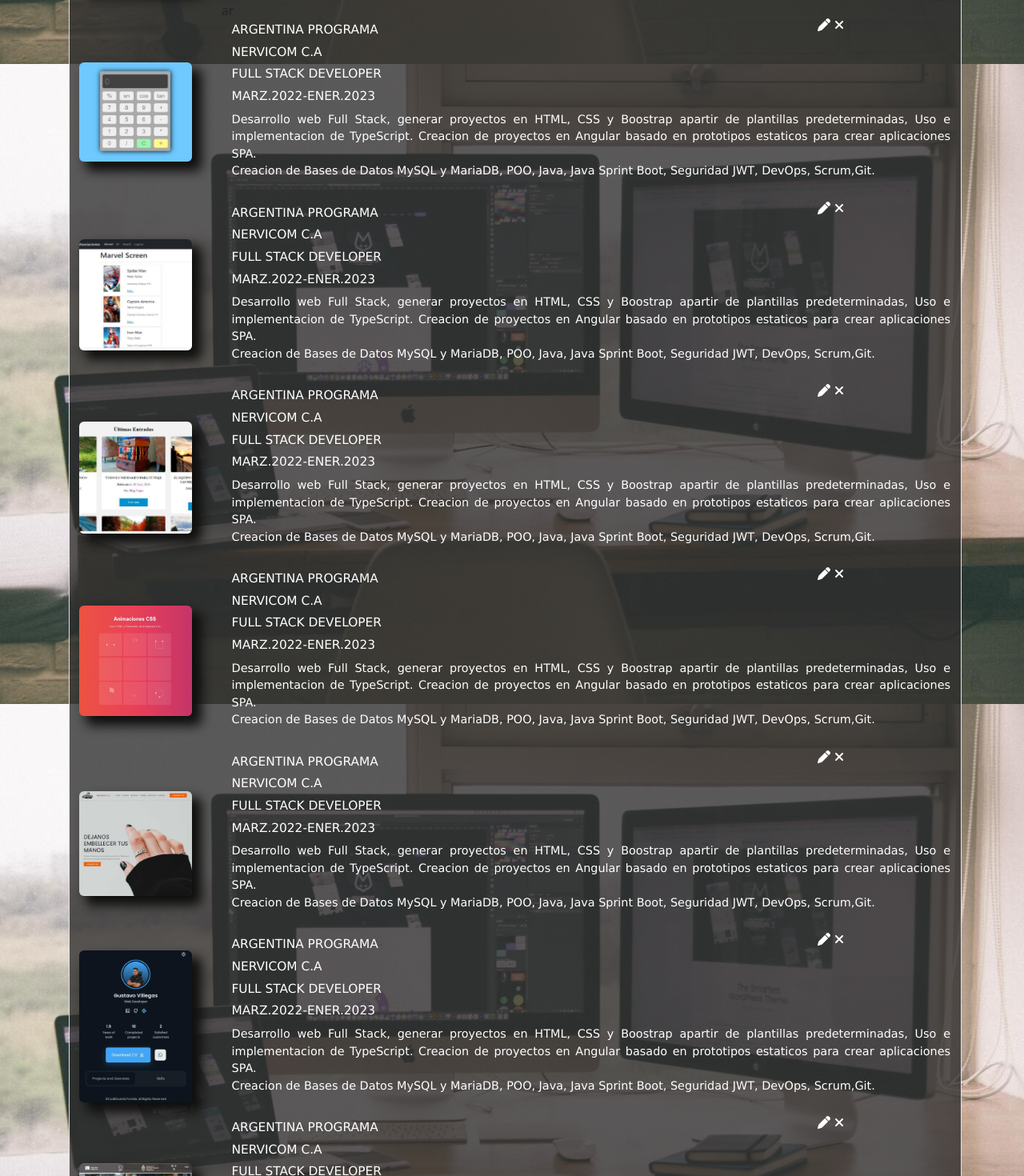
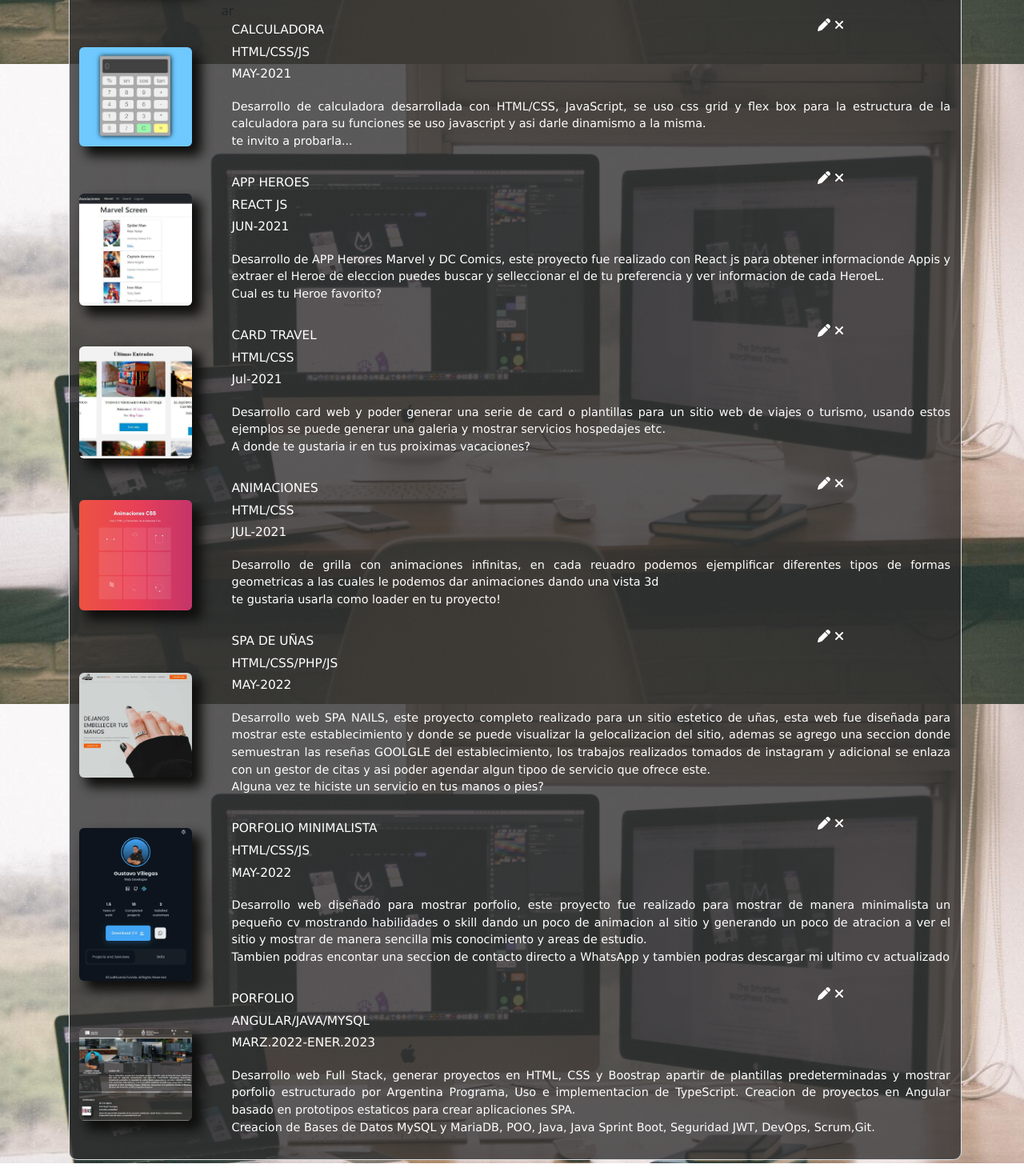
Before and after one commit to opel777/Portafoliofrontend2, an Angular app: page / in a window 1280 px wide. Shown: the part 3120-4590 px from the top of the page at 80% size. Built offline with nearby package versions, Linux system fonts and the light colour scheme.

Commit message:
agregando descripcion y detalles a proyectos

```diff
--- a/src/app/componentes/proyectos/proyectos.component.html
+++ b/src/app/componentes/proyectos/proyectos.component.html
@@ -13,7 +13,7 @@
       />
     </div>
     <div class="col-9 col-sm-10 col-md-10 col-lg-10">
-      <h2 class="proyectos">APP PELICULAS</h2>
+      <h2 class="nombre_proyectos">APP PELICULAS</h2>
       <div class="edit_about">
         <a href="#" class="edit-right">
           <i class="fa fa-pen"></i>
@@ -22,9 +22,9 @@
           ><i class="fa-sharp fa-solid fa-xmark"></i
         ></a>
       </div>
-      <h2 class="proyectos">REACT JS</h2>
-      <h2 class="proyectos">MAY-2022</h2>
-      <p class="proyectos">
+      <h2 class="tegnologia_proyectos">REACT JS</h2>
+      <h2 class="fecha_proyectos">MAY-2022</h2>
+      <p class="descripcion_proyectos">
         Desarrollo de App de peliculas, esta app fue realizada en React Js la
         cual extraemos de una Api la informacion y la pintamos en pantalla.<br />Esta
         app muestra un listado inicial de las peliculas mas relevantes y
@@ -44,7 +44,7 @@
       />
     </div>
     <div class="col-9 col-sm-10 col-md-10 col-lg-10">
-      <h2 class="experiencia">ARGENTINA PROGRAMA</h2>
+      <h2 class="nombre_proyectos">CALCULADORA</h2>
       <div class="edit_about">
         <a href="#" class="edit-right">
           <i class="fa fa-pen"></i>
@@ -53,16 +53,13 @@
           ><i class="fa-sharp fa-solid fa-xmark"></i
         ></a>
       </div>
-      <h2 class="experiencia">NERVICOM C.A</h2>
-      <h2 class="experiencia">FULL STACK DEVELOPER</h2>
-      <h2 class="experiencia">MARZ.2022-ENER.2023</h2>
-      <p class="experiencia">
-        Desarrollo web Full Stack, generar proyectos en HTML, CSS y Boostrap
-        apartir de plantillas predeterminadas, Uso e implementacion de
-        TypeScript. Creacion de proyectos en Angular basado en prototipos
-        estaticos para crear aplicaciones SPA.<br />Creacion de Bases de Datos
-        MySQL y MariaDB, POO, Java, Java Sprint Boot, Seguridad JWT, DevOps,
-        Scrum,Git.
+      <h2 class="tegnologia_proyectos">HTML/CSS/JS</h2>
+      <h2 class="fecha_proyectos">MAY-2021</h2>
+      <p class="descripcion_proyectos">
+        Desarrollo de calculadora desarrollada con HTML/CSS, JavaScript, se uso
+        css grid y flex box para la estructura de la calculadora para su
+        funciones se uso javascript y asi darle dinamismo a la misma.<br />
+        te invito a probarla...
       </p>
     </div>
     <div class="col-3 col-sm-2 col-md-2 col-lg-2 logoTrabajo text-center">
@@ -75,7 +72,7 @@
       />
     </div>
     <div class="col-9 col-sm-10 col-md-10 col-lg-10">
-      <h2 class="experiencia">ARGENTINA PROGRAMA</h2>
+      <h2 class="nombre_proyectos">APP HEROES</h2>
       <div class="edit_about">
         <a href="#" class="edit-right">
           <i class="fa fa-pen"></i>
@@ -84,16 +81,14 @@
           ><i class="fa-sharp fa-solid fa-xmark"></i
         ></a>
       </div>
-      <h2 class="experiencia">NERVICOM C.A</h2>
-      <h2 class="experiencia">FULL STACK DEVELOPER</h2>
-      <h2 class="experiencia">MARZ.2022-ENER.2023</h2>
-      <p class="experiencia">
-        Desarrollo web Full Stack, generar proyectos en HTML, CSS y Boostrap
-        apartir de plantillas predeterminadas, Uso e implementacion de
-        TypeScript. Creacion de proyectos en Angular basado en prototipos
-        estaticos para crear aplicaciones SPA.<br />Creacion de Bases de Datos
-        MySQL y MariaDB, POO, Java, Java Sprint Boot, Seguridad JWT, DevOps,
-        Scrum,Git.
+      <h2 class="tegnologia_proyectos">REACT JS</h2>
+      <h2 class="fecha_proyectos">JUN-2021</h2>
+      <p class="descripcion_proyectos">
+        Desarrollo de APP Herores Marvel y DC Comics, este proyecto fue
+        realizado con React js para obtener informacionde Appis y extraer el
+        Heroe de eleccion puedes buscar y selleccionar el de tu preferencia y
+        ver informacion de cada HeroeL.<br />
+        Cual es tu Heroe favorito?
       </p>
     </div>
     <div class="col-3 col-sm-2 col-md-2 col-lg-2 logoTrabajo text-center">
@@ -106,7 +101,7 @@
       />
     </div>
     <div class="col-9 col-sm-10 col-md-10 col-lg-10">
-      <h2 class="experiencia">ARGENTINA PROGRAMA</h2>
+      <h2 class="nombre_proyectos">CARD TRAVEL</h2>
       <div class="edit_about">
         <a href="#" class="edit-right">
           <i class="fa fa-pen"></i>
@@ -115,16 +110,13 @@
           ><i class="fa-sharp fa-solid fa-xmark"></i
         ></a>
       </div>
-      <h2 class="experiencia">NERVICOM C.A</h2>
-      <h2 class="experiencia">FULL STACK DEVELOPER</h2>
-      <h2 class="experiencia">MARZ.2022-ENER.2023</h2>
-      <p class="experiencia">
-        Desarrollo web Full Stack, generar proyectos en HTML, CSS y Boostrap
-        apartir de plantillas predeterminadas, Uso e implementacion de
-        TypeScript. Creacion de proyectos en Angular basado en prototipos
-        estaticos para crear aplicaciones SPA.<br />Creacion de Bases de Datos
-        MySQL y MariaDB, POO, Java, Java Sprint Boot, Seguridad JWT, DevOps,
-        Scrum,Git.
+      <h2 class="tegnologia_proyectos">HTML/CSS</h2>
+      <h2 class="fecha_proyectos">Jul-2021</h2>
+      <p class="descripcion_proyectos">
+        Desarrollo card web y poder generar una serie de card o plantillas para
+        un sitio web de viajes o turismo, usando estos ejemplos se puede generar
+        una galeria y mostrar servicios hospedajes etc.<br />
+        A donde te gustaria ir en tus proiximas vacaciones?
       </p>
     </div>
     <div class="col-3 col-sm-2 col-md-2 col-lg-2 logoTrabajo text-center">
@@ -137,7 +129,7 @@
       />
     </div>
     <div class="col-9 col-sm-10 col-md-10 col-lg-10">
-      <h2 class="experiencia">ARGENTINA PROGRAMA</h2>
+      <h2 class="nombre_proyectos">ANIMACIONES</h2>
       <div class="edit_about">
         <a href="#" class="edit-right">
           <i class="fa fa-pen"></i>
@@ -146,16 +138,13 @@
           ><i class="fa-sharp fa-solid fa-xmark"></i
         ></a>
       </div>
-      <h2 class="experiencia">NERVICOM C.A</h2>
-      <h2 class="experiencia">FULL STACK DEVELOPER</h2>
-      <h2 class="experiencia">MARZ.2022-ENER.2023</h2>
-      <p class="experiencia">
-        Desarrollo web Full Stack, generar proyectos en HTML, CSS y Boostrap
-        apartir de plantillas predeterminadas, Uso e implementacion de
-        TypeScript. Creacion de proyectos en Angular basado en prototipos
-        estaticos para crear aplicaciones SPA.<br />Creacion de Bases de Datos
-        MySQL y MariaDB, POO, Java, Java Sprint Boot, Seguridad JWT, DevOps,
-        Scrum,Git.
+      <h2 class="tegnologia_proyectos">HTML/CSS</h2>
+      <h2 class="fecha_proyectos">JUL-2021</h2>
+      <p class="descripcion_proyectos">
+        Desarrollo de grilla con animaciones infinitas, en cada reuadro podemos
+        ejemplificar diferentes tipos de formas geometricas a las cuales le
+        podemos dar animaciones dando una vista 3d<br />te gustaria usarla como
+        loader en tu proyecto!
       </p>
     </div>
     <div class="col-3 col-sm-2 col-md-2 col-lg-2 logoTrabajo text-center">
@@ -168,7 +157,7 @@
       />
     </div>
     <div class="col-9 col-sm-10 col-md-10 col-lg-10">
-      <h2 class="experiencia">ARGENTINA PROGRAMA</h2>
+      <h2 class="nombre_proyectos">SPA DE UÑAS</h2>
       <div class="edit_about">
         <a href="#" class="edit-right">
           <i class="fa fa-pen"></i>
@@ -177,16 +166,17 @@
           ><i class="fa-sharp fa-solid fa-xmark"></i
         ></a>
       </div>
-      <h2 class="experiencia">NERVICOM C.A</h2>
-      <h2 class="experiencia">FULL STACK DEVELOPER</h2>
-      <h2 class="experiencia">MARZ.2022-ENER.2023</h2>
-      <p class="experiencia">
-        Desarrollo web Full Stack, generar proyectos en HTML, CSS y Boostrap
-        apartir de plantillas predeterminadas, Uso e implementacion de
-        TypeScript. Creacion de proyectos en Angular basado en prototipos
-        estaticos para crear aplicaciones SPA.<br />Creacion de Bases de Datos
-        MySQL y MariaDB, POO, Java, Java Sprint Boot, Seguridad JWT, DevOps,
-        Scrum,Git.
+      <h2 class="tegnologia_proyectos">HTML/CSS/PHP/JS</h2>
+      <h2 class="fecha_proyectos">MAY-2022</h2>
+      <p class="descripcion_proyectos">
+        Desarrollo web SPA NAILS, este proyecto completo realizado para un sitio
+        estetico de uñas, esta web fue diseñada para mostrar este
+        establecimiento y donde se puede visualizar la gelocalizacion del sitio,
+        ademas se agrego una seccion donde semuestran las reseñas GOOLGLE del
+        establecimiento, los trabajos realizados tomados de instagram y
+        adicional se enlaza con un gestor de citas y asi poder agendar algun
+        tipoo de servicio que ofrece este.<br />Alguna vez te hiciste un
+        servicio en tus manos o pies?
       </p>
     </div>
     <div class="col-3 col-sm-2 col-md-2 col-lg-2 logoTrabajo text-center">
@@ -199,7 +189,7 @@
       />
     </div>
     <div class="col-9 col-sm-10 col-md-10 col-lg-10">
-      <h2 class="experiencia">ARGENTINA PROGRAMA</h2>
+      <h2 class="nombre_proyectos">PORFOLIO MINIMALISTA</h2>
       <div class="edit_about">
         <a href="#" class="edit-right">
           <i class="fa fa-pen"></i>
@@ -208,16 +198,16 @@
           ><i class="fa-sharp fa-solid fa-xmark"></i
         ></a>
       </div>
-      <h2 class="experiencia">NERVICOM C.A</h2>
-      <h2 class="experiencia">FULL STACK DEVELOPER</h2>
-      <h2 class="experiencia">MARZ.2022-ENER.2023</h2>
-      <p class="experiencia">
-        Desarrollo web Full Stack, generar proyectos en HTML, CSS y Boostrap
-        apartir de plantillas predeterminadas, Uso e implementacion de
-        TypeScript. Creacion de proyectos en Angular basado en prototipos
-        estaticos para crear aplicaciones SPA.<br />Creacion de Bases de Datos
-        MySQL y MariaDB, POO, Java, Java Sprint Boot, Seguridad JWT, DevOps,
-        Scrum,Git.
+      <h2 class="tegnologia_proyectos">HTML/CSS/JS</h2>
+      <h2 class="fecha_proyectos">MAY-2022</h2>
+      <p class="descripcion_proyectos">
+        Desarrollo web diseñado para mostrar porfolio, este proyecto fue
+        realizado para mostrar de manera minimalista un pequeño cv mostrando
+        habilidades o skill dando un poco de animacion al sitio y generando un
+        poco de atracion a ver el sitio y mostrar de manera sencilla mis
+        conocimiento y areas de estudio.<br />Tambien podras encontar una
+        seccion de contacto directo a WhatsApp y tambien podras descargar mi
+        ultimo cv actualizado
       </p>
     </div>
     <div class="col-3 col-sm-2 col-md-2 col-lg-2 logoTrabajo text-center">
@@ -230,7 +220,7 @@
       />
     </div>
     <div class="col-9 col-sm-10 col-md-10 col-lg-10">
-      <h2 class="experiencia">ARGENTINA PROGRAMA</h2>
+      <h2 class="nombre_proyectos">PORFOLIO</h2>
       <div class="edit_about">
         <a href="#" class="edit-right">
           <i class="fa fa-pen"></i>
@@ -239,16 +229,15 @@
           ><i class="fa-sharp fa-solid fa-xmark"></i
         ></a>
       </div>
-      <h2 class="experiencia">NERVICOM C.A</h2>
-      <h2 class="experiencia">FULL STACK DEVELOPER</h2>
-      <h2 class="experiencia">MARZ.2022-ENER.2023</h2>
-      <p class="experiencia">
+      <h2 class="tegnologia_proyectos">ANGULAR/JAVA/MYSQL</h2>
+      <h2 class="fecha_proyectos">MARZ.2022-ENER.2023</h2>
+      <p class="descripcion_proyectos">
         Desarrollo web Full Stack, generar proyectos en HTML, CSS y Boostrap
-        apartir de plantillas predeterminadas, Uso e implementacion de
-        TypeScript. Creacion de proyectos en Angular basado en prototipos
-        estaticos para crear aplicaciones SPA.<br />Creacion de Bases de Datos
-        MySQL y MariaDB, POO, Java, Java Sprint Boot, Seguridad JWT, DevOps,
-        Scrum,Git.
+        apartir de plantillas predeterminadas y mostrar porfolio estructurado
+        por Argentina Programa, Uso e implementacion de TypeScript. Creacion de
+        proyectos en Angular basado en prototipos estaticos para crear
+        aplicaciones SPA.<br />Creacion de Bases de Datos MySQL y MariaDB, POO,
+        Java, Java Sprint Boot, Seguridad JWT, DevOps, Scrum,Git.
       </p>
     </div>
   </div>
```
